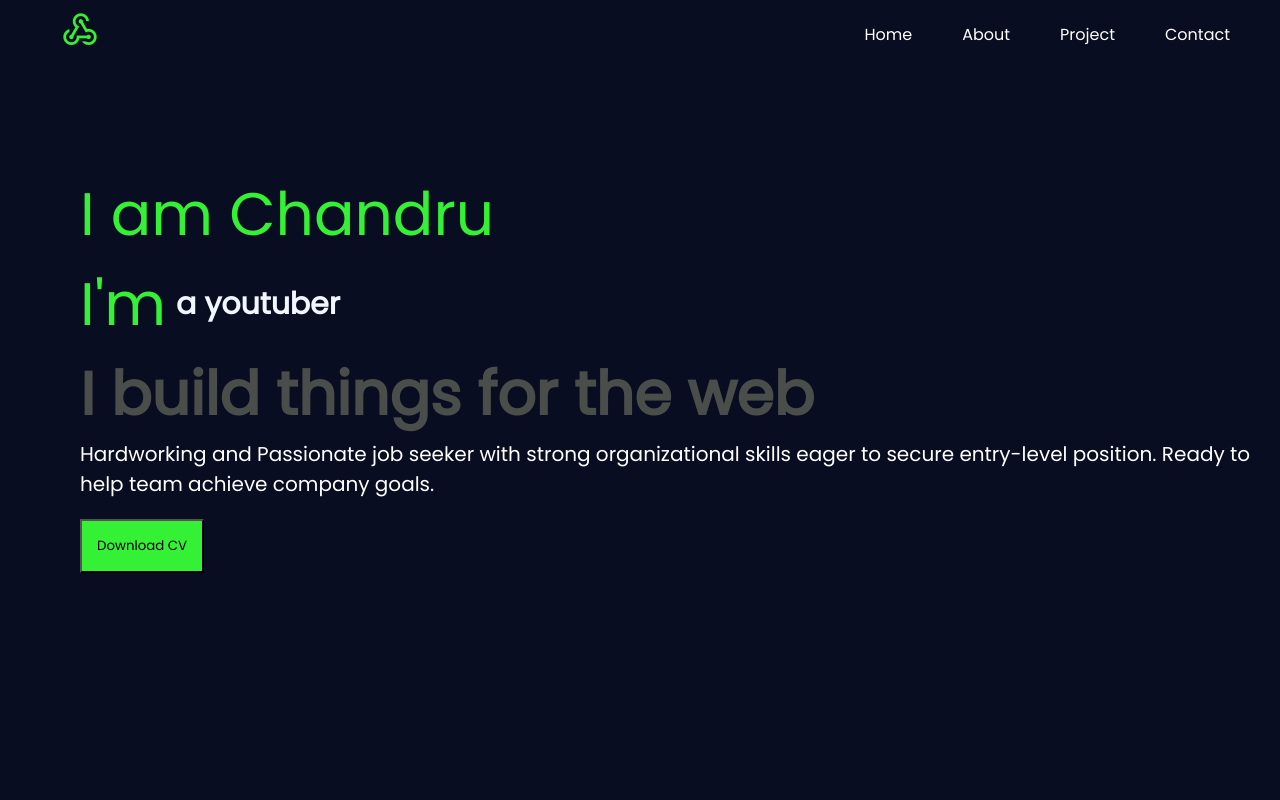
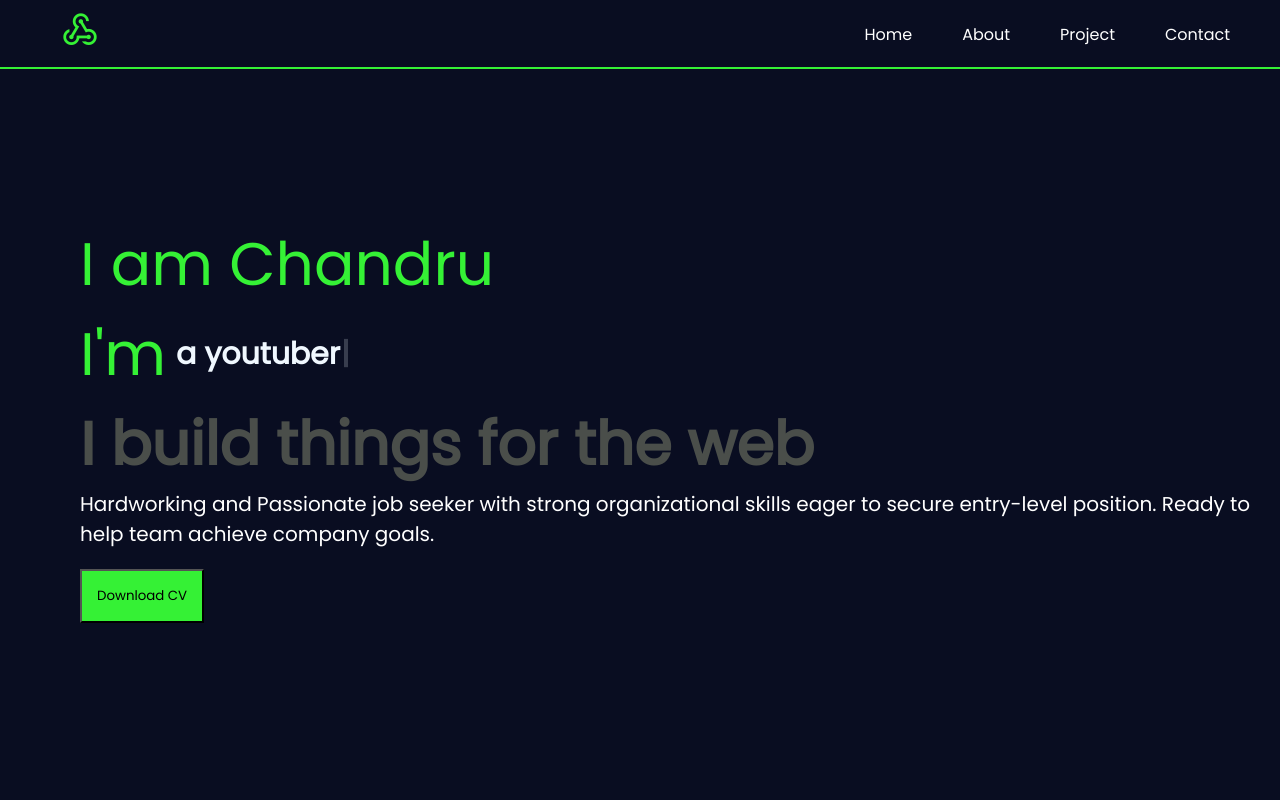
Before and after one commit to Chandru-Ghub/portfolioChandruFrontend, a React (Create React App) app: page / in a window 1280 px wide. Shown: the top 800 px of the page. Built offline with nearby package versions, Linux system fonts and the light colour scheme.

Commit message:
responsive added

```diff
--- a/src/About.css
+++ b/src/About.css
@@ -11,6 +11,7 @@
     color: rgb(252, 252, 252);
     /* border-top: 2px solid red; */
     padding-top: 100px;
+    padding-bottom: 50px;
     display: flex;
     width: 97%;
     flex-wrap: wrap;
--- a/src/App.css
+++ b/src/App.css
@@ -133,8 +133,8 @@ h5{
   justify-content: center;
   align-items: center;
   /* height: 100vh; */
-  padding-top: 100px;
-  padding-bottom: 100px;
+  padding-top: 150px;
+  padding-bottom: 80px;
   /* position: sticky;
   top: 0px; */
   /* background-color:rgb(9, 13, 33); */
--- a/src/Navbar.js
+++ b/src/Navbar.js
@@ -18,7 +18,7 @@ const Navbar = () => {
 
             <div className='navbar'>
                 {/* page scroll animation */}
-                {/* <motion.div
+                <motion.div
                     style={{
                         scaleX:scrollYProgress,
                         position:'fixed',
@@ -30,7 +30,7 @@ const Navbar = () => {
                         transformOrigin:'0%'
 
                     }}
-                ></motion.div> */}
+                ></motion.div>
 
                 <div className='logo'>
                     <h4 className='hooklogo'>
```
